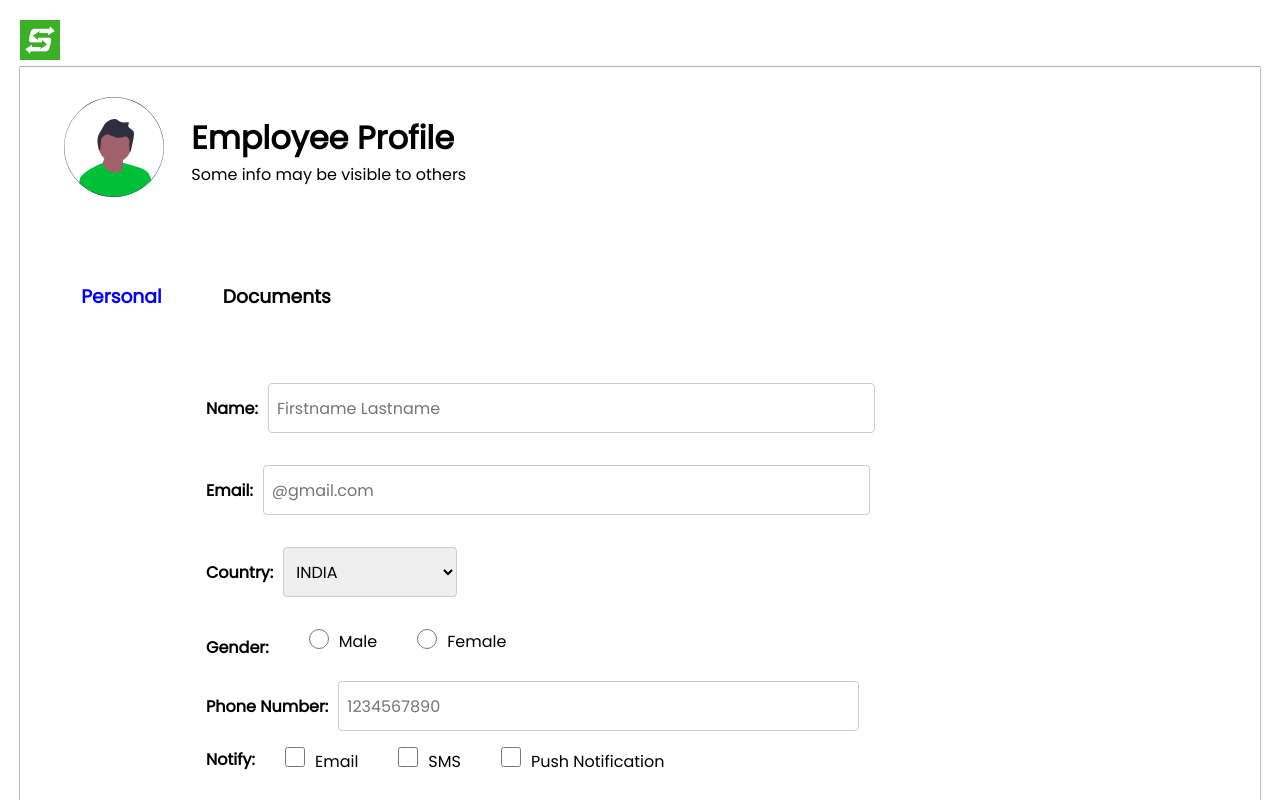
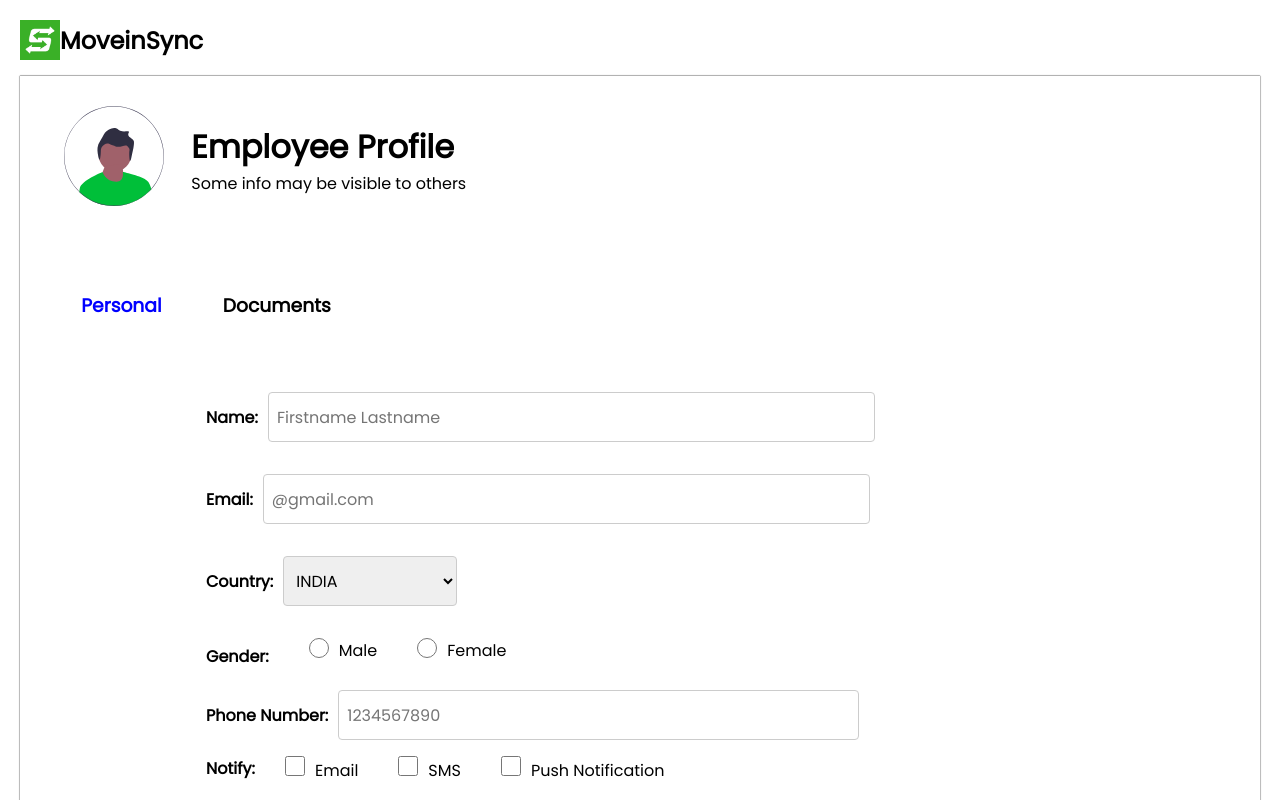
Before and after one commit to ydpatel0309/Employee-Onboarding-Form-Moveinsync, a React (Create React App) app: page / in a window 1280 px wide. Shown: the top 800 px of the page. Built offline with nearby package versions, Linux system fonts and the light colour scheme.

Commit message:
added title beside logo

```diff
--- a/src/App.js
+++ b/src/App.js
@@ -19,7 +19,10 @@ function App() {
       <div className="App">
         <div className="App_inner">
           {/* moveinsync_logo */}
+          <div className='Title'>
           <img src={logo} alt="logo" id='moveinsync_logo' />
+            <h2>MoveinSync</h2>
+          </div>
           <div className="profile">
             <div className="profile_heading">
               <div className="heading">
--- a/src/stylesheets/App.css
+++ b/src/stylesheets/App.css
@@ -20,7 +20,12 @@
     align-items: center;
     box-sizing: border-box;
 }
-
+.Title
+{
+    display: flex;
+    width: 100%;
+    align-items: center;
+}
 .App_inner {
     width: 100%;
     box-sizing: border-box;
```
